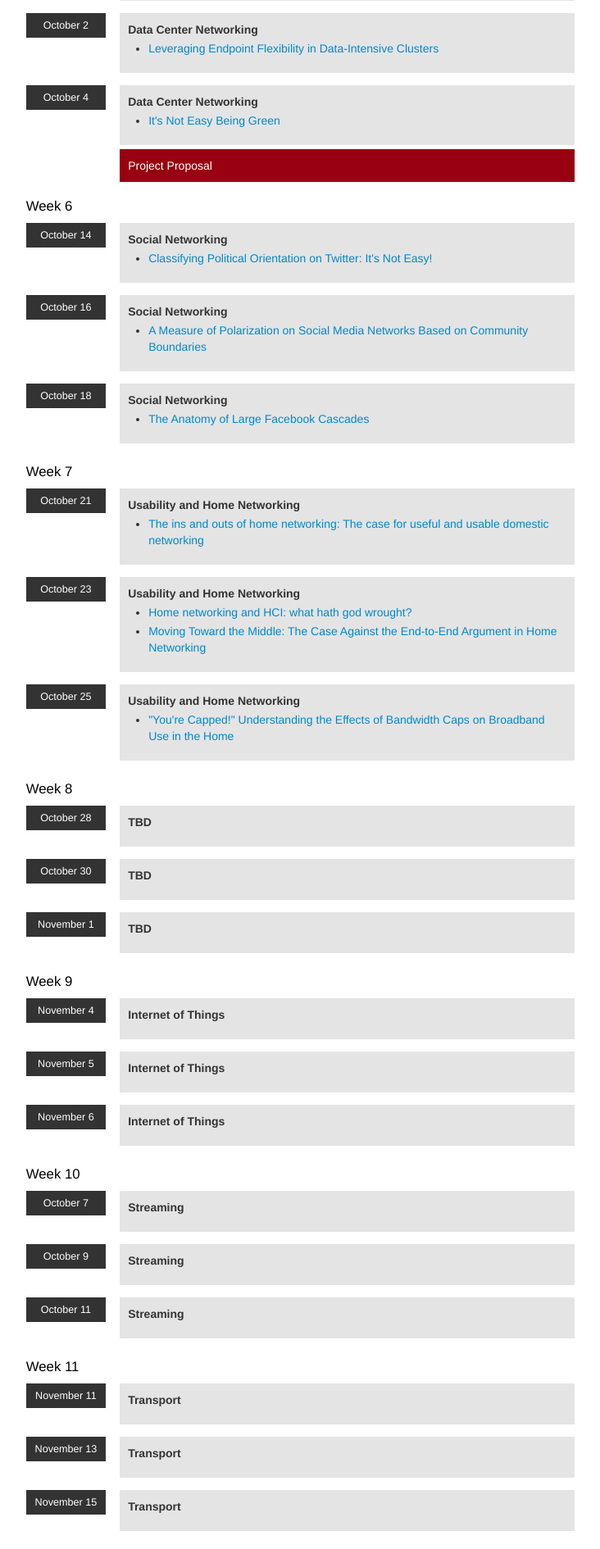
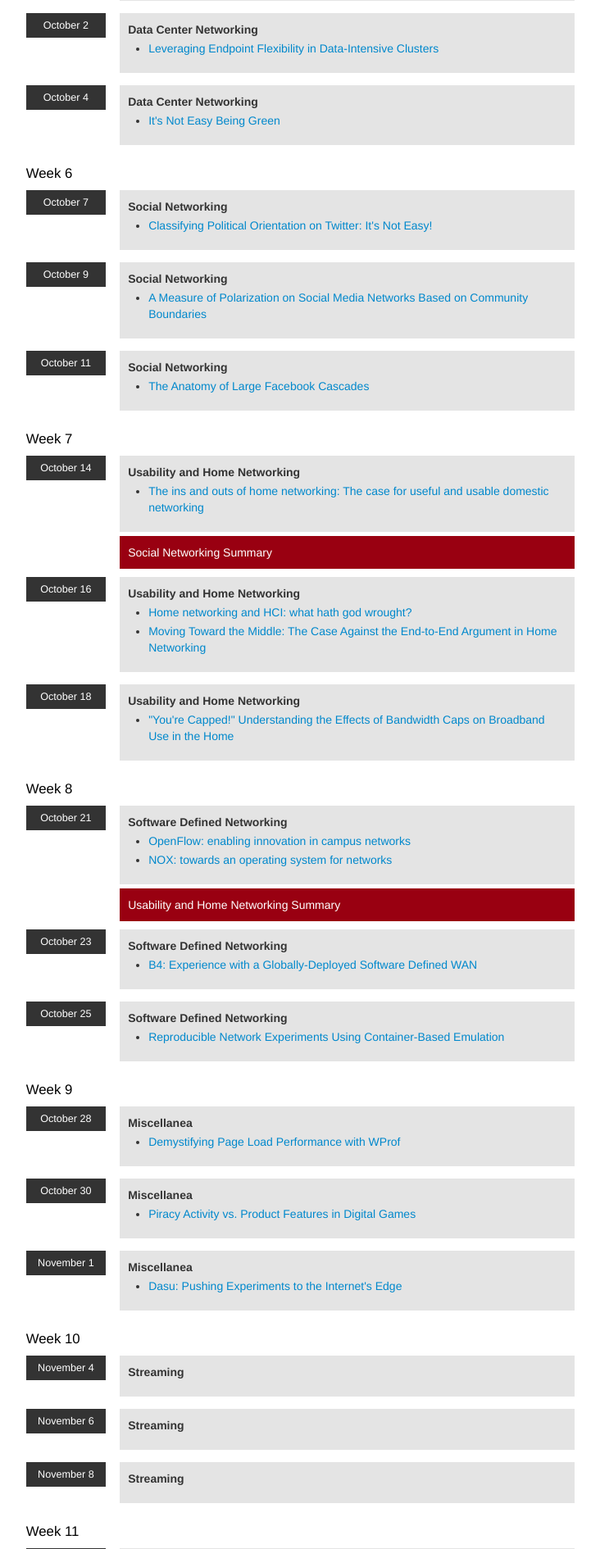
Before and after one commit to zappala/cs660-web, a Flask app: page /fall-2013/schedule in a window 1280 px wide. Shown: the part 1586-3476 px from the top of the page at 82% size, without its empty margins (389-1121 px from the left). Run offline with Flask 2, Linux system fonts and the light colour scheme; some libraries are stand-ins or nearby versions.

Commit message:
Additional papers for Fall 2013, and description of project.

```diff
--- a/templates/fall-2013/sidebar.html
+++ b/templates/fall-2013/sidebar.html
@@ -11,6 +11,7 @@ Fall 2013
 <ul class="menu">
   <li><a href={{url_for("show",directory="fall-2013",page="")}}>Syllabus</a></li>
   <li><a href={{url_for("show",directory="fall-2013",page="schedule")}} >Schedule</a></li>
+  <li><a href={{url_for("show",directory="fall-2013",page="project")}} >Project</a></li>
   <li><a href={{url_for("show",directory="fall-2013",page="tools")}} >Tools</a></li>
   <li><a href="https://groups.google.com/d/forum/byu-cs-660-computer-networks">Google Group</a> <i class="icon-share-alt"></i></li>
 </ul>
--- a/views/fall2013.py
+++ b/views/fall2013.py
@@ -80,71 +80,78 @@ def fall2013schedule():
 
     d = s.day('October 4')
     d.lecture('Data Center Networking')
-    d.assignment('Project Proposal','')
     d.reading("It's Not Easy Being Green",'http://conferences.sigcomm.org/sigcomm/2012/paper/sigcomm/p211.pdf')
 
     s.week()
 
-    d = s.day('October 14')
+    d = s.day('October 7')
     d.lecture('Social Networking')
     d.reading("Classifying Political Orientation on Twitter: It's Not Easy!",'http://www.aaai.org/ocs/index.php/ICWSM/ICWSM13/paper/view/6128')
 
-    d = s.day('October 16')
+    d = s.day('October 9')
     d.lecture('Social Networking')
     d.reading('A Measure of Polarization on Social Media Networks Based on Community Boundaries','http://www.aaai.org/ocs/index.php/ICWSM/ICWSM13/paper/view/6104')
 
-    d = s.day('October 18')
+    d = s.day('October 11')
     d.lecture('Social Networking')
     d.reading('The Anatomy of Large Facebook Cascades','http://www.aaai.org/ocs/index.php/ICWSM/ICWSM13/paper/view/6123')
 
     s.week()
 
-    d = s.day('October 21')
+    d = s.day('October 14')
     d.lecture('Usability and Home Networking')
     d.reading('The ins and outs of home networking: The case for useful and usable domestic networking','http://dl.acm.org/citation.cfm?id=1534905')
+    d.assignment('Social Networking Summary','')
 
-    d = s.day('October 23')
+    d = s.day('October 16')
     d.lecture('Usability and Home Networking')
     d.reading('Home networking and HCI: what hath god wrought?','http://dl.acm.org/citation.cfm?id=1240712')
     d.reading('Moving Toward the Middle: The Case Against the End-to-End Argument in Home Networking','http://www.cc.gatech.edu/fac/keith/pubs/hotnets07-end-to-end.pdf')
 
-    d = s.day('October 25')
+    d = s.day('October 18')
     d.lecture('Usability and Home Networking')
     d.reading('"You\'re Capped!" Understanding the Effects of Bandwidth Caps on Broadband Use in the Home','http://research.microsoft.com/apps/pubs/?id=162079')
 
 
     s.week()
 
+    d = s.day('October 21')
+    d.lecture('Software Defined Networking')
+    d.reading('OpenFlow: enabling innovation in campus networks','http://dl.acm.org/citation.cfm?id=1355746')
+    d.reading('NOX: towards an operating system for networks','http://dl.acm.org/citation.cfm?id=1384625&CFID=248686499&CFTOKEN=51372343')
+    d.assignment('Usability and Home Networking Summary','')
+
+    d = s.day('October 23')
+    d.lecture('Software Defined Networking')
+    d.reading('B4: Experience with a Globally-Deployed Software Defined WAN','http://conferences.sigcomm.org/sigcomm/2013/papers/sigcomm/p3.pdf')
+
+    d = s.day('October 25')
+    d.lecture('Software Defined Networking')
+    d.reading('Reproducible Network Experiments Using Container-Based Emulation','http://conferences.sigcomm.org/co-next/2012/eproceedings/conext/p253.pdf')
+
+    s.week()
+
     d = s.day('October 28')
-    d.lecture('TBD')
+    d.lecture('Miscellanea')
+    d.reading('Demystifying Page Load Performance with WProf','https://www.usenix.org/conference/nsdi13/demystifying-page-load-performance-wprof')
 
     d = s.day('October 30')
-    d.lecture('TBD')
+    d.lecture('Miscellanea')
+    d.reading('Piracy Activity vs. Product Features in Digital Games','http://openarchive.cbs.dk/bitstream/handle/10398/8299/tech_report_v1.pdf')
 
     d = s.day('November 1')
-    d.lecture('TBD')
-
+    d.lecture('Miscellanea')
+    d.reading("Dasu: Pushing Experiments to the Internet's Edge",'https://www.usenix.org/conference/nsdi13/dasu-pushing-experiments-internet%E2%80%99s-edge')
 
     s.week()
 
     d = s.day('November 4')
-    d.lecture('Internet of Things')
-
-    d = s.day('November 5')
-    d.lecture('Internet of Things')
+    d.lecture('Streaming')
 
     d = s.day('November 6')
-    d.lecture('Internet of Things')
-
-    s.week()
-
-    d = s.day('October 7')
     d.lecture('Streaming')
 
-    d = s.day('October 9')
-    d.lecture('Streaming')
-
-    d = s.day('October 11')
+    d = s.day('November 8')
     d.lecture('Streaming')
 
     s.week()
```
Also changed, not shown: templates/fall-2013/project.html (added, +43 -0 lines).
